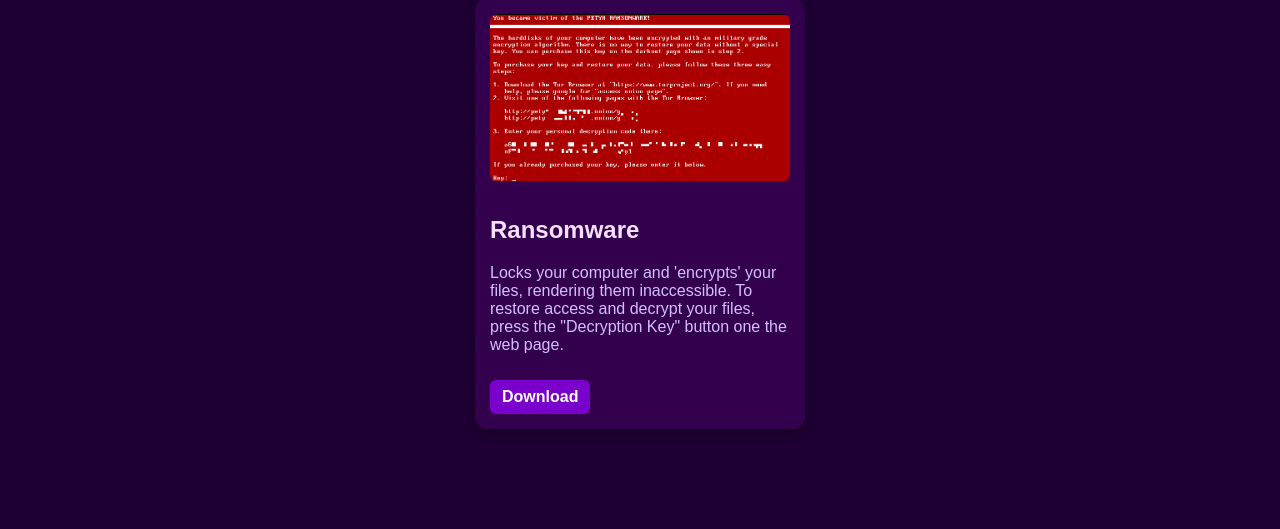
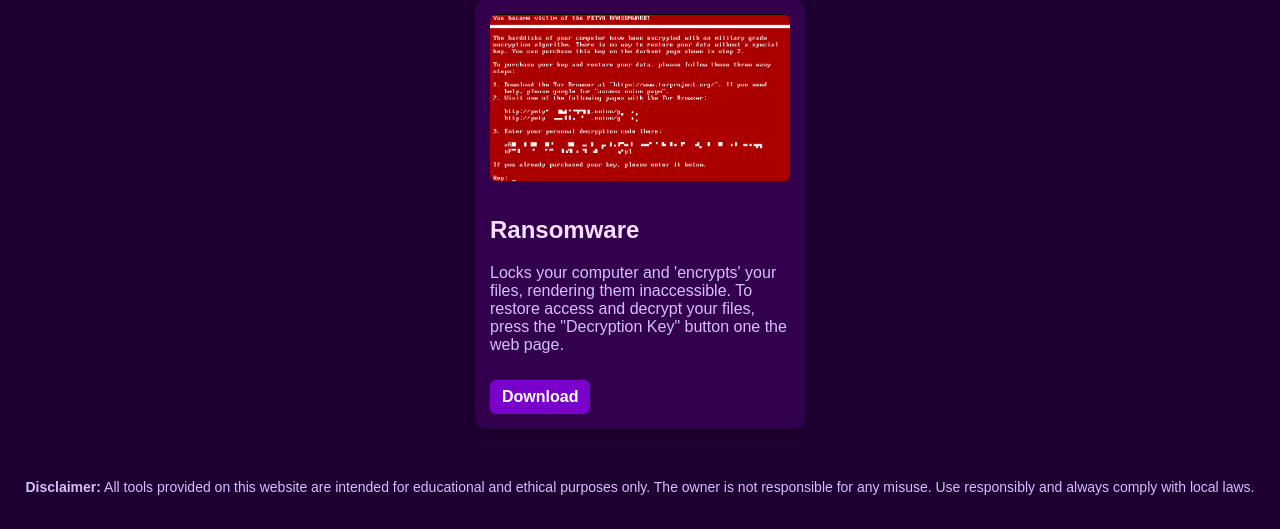
Before and after one commit to Ropzx/lock, a Flask app: page / in a window 1280 px wide. Shown: the part 683-1212 px from the top of the page. Before the commit the page ends 1112 px from the top, so only its background shows below. Run offline with Flask 3, Linux system fonts and the light colour scheme.

Commit message:
Update index.html

```diff
--- a/templates/index.html
+++ b/templates/index.html
@@ -210,6 +210,10 @@
       }
     }
   </script>
+<!-- Disclaimer -->
+<div style="margin-top: 50px; text-align: center; font-size: 14px; color: #d3bfff;">
+  <p><strong>Disclaimer:</strong> All tools provided on this website are intended for educational and ethical purposes only. The owner is not responsible for any misuse. Use responsibly and always comply with local laws.</p>
+</div>
 
 </body>
 </html>
```
